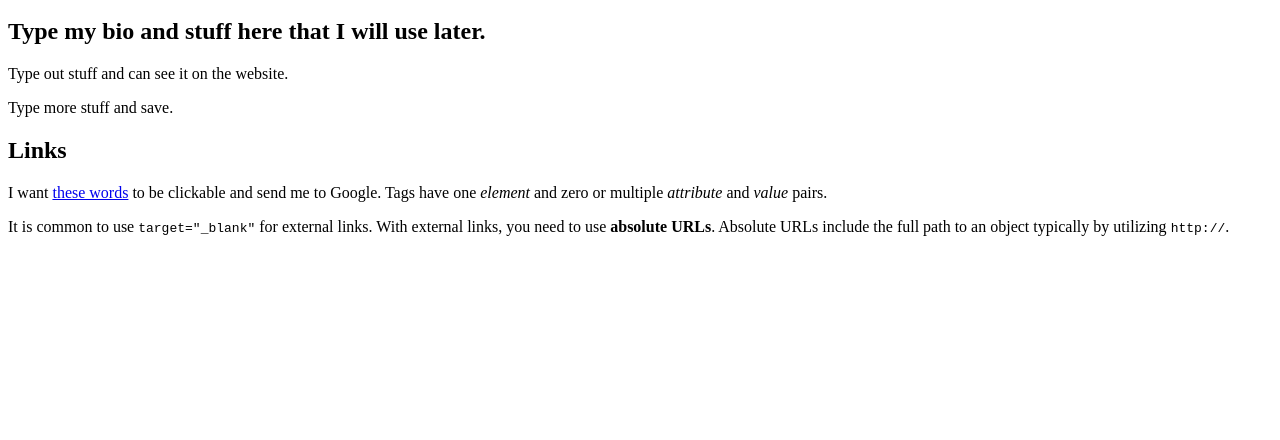
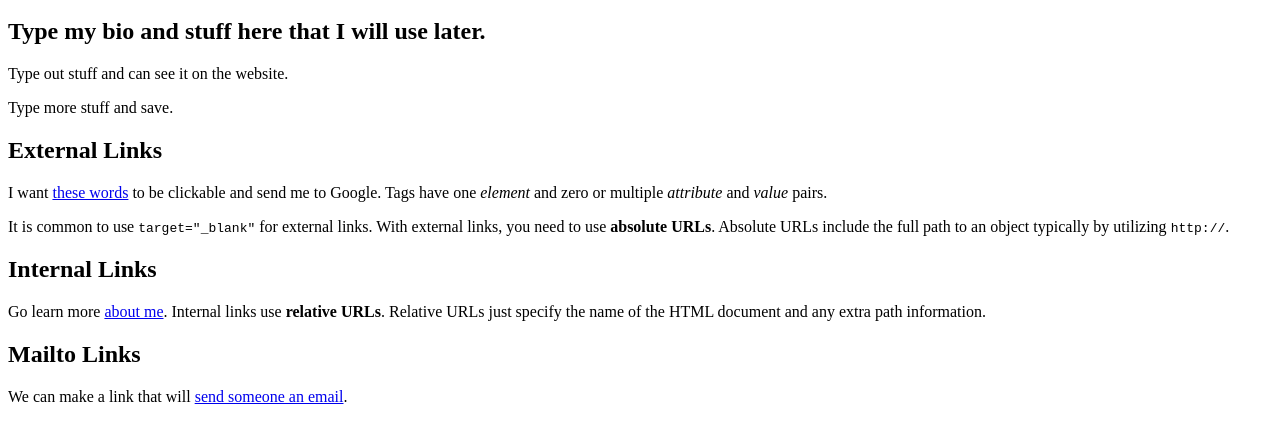
Before and after one commit to hildal/hildal.github.io, a plain HTML site: page index.html in a window 1280 px wide. Shown: the part 48-488 px from the top of the page. Drawn offline with Linux system fonts and the light colour scheme.

Commit message:
Relative and mailto links.

```diff
--- a/index.html
+++ b/index.html
@@ -3,6 +3,12 @@
 <p>Type out stuff and can see it on the website.</p>
 <p>Type more stuff and save.</p>
 
-<h2>Links</h2>
-<p>I want <a href="http://google.com" target="_blank">these words</a> to be clickable and send me to Google. Tags have one <em>element</em> and zero or multiple <em>attribute</em> and <em>value</em> pairs.</p>
+<h2>External Links</h2>
+<p>I want <a href="http://google.com" target="_blank" title="Google">these words</a> to be clickable and send me to Google. Tags have one <em>element</em> and zero or multiple <em>attribute</em> and <em>value</em> pairs.</p>
 <p>It is common to use <code>target="_blank"</code> for external links. With external links, you need to use <strong>absolute URLs</strong>. Absolute URLs include the full path to an object typically by utilizing <code>http://</code>.</p>
+
+<h2>Internal Links</h2>
+<p>Go learn more <a href="about.html">about me</a>. Internal links use <strong>relative URLs</strong>. Relative URLs just specify the name of the HTML document and any extra path information.</p>
+
+<h2>Mailto Links</h2>
+<p>We can make a link that will <a href="mailto:name@domain.com">send someone an email</a>.</p>
```
Also changed, not shown: about.html (added, +3 -0 lines).
